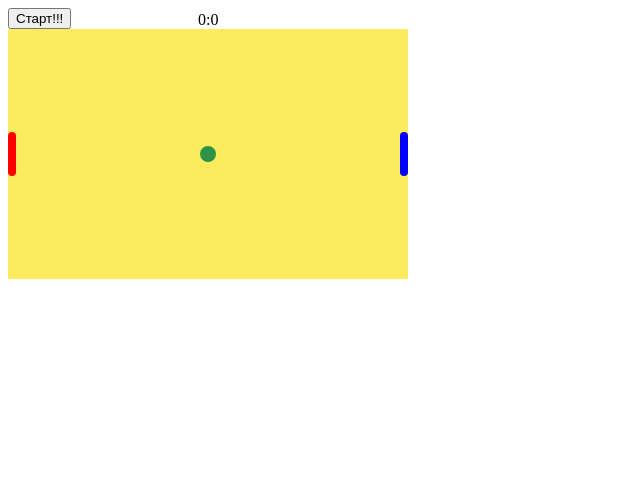
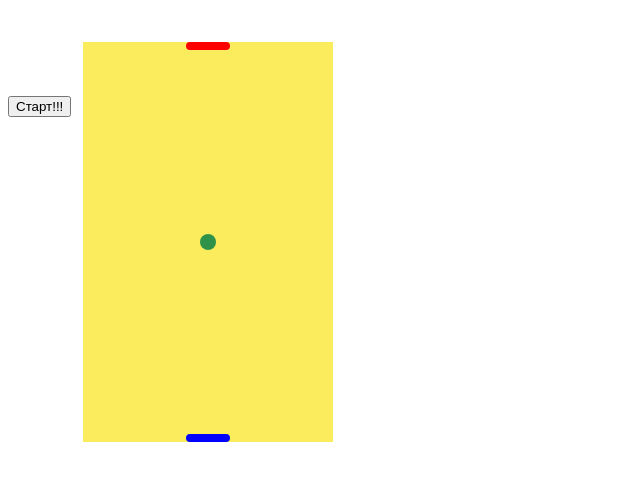
Before and after one commit to promotezor/lotta-happiness, a website built with webpack: page src/index.html in a window 1280 px wide. Shown: the whole page, without its empty margins (0-640 px from the left). Built offline with nearby package versions, Linux system fonts and the light colour scheme.

Commit message:
modified:   src/style.css 	modified:   src/view.js

```diff
--- a/src/style.css
+++ b/src/style.css
@@ -1,11 +1,11 @@
 #tennis-container {
 	position: relative;
-	/* transform: rotate(90deg); */
-	transform-origin: 150px 150px;
+	transform-origin: 200px 175px;
 }
 .area {
 	position: relative;
 	background-color: #fbec5d;
+	transform: rotate(90deg);
 	/* height: 250px;
 	width: 400px; */
 }
--- a/src/view.js
+++ b/src/view.js
@@ -26,6 +26,7 @@ export function TennisView() {
 	};
 
 	this.update = () => {
+		myField.style.top = RACKET_HEIGHT*2 + 'px'
 		AREA.style.width = AREA_WIDTH + 'px'
 		AREA.style.height = AREA_HEIGHT + 'px'
 
```
